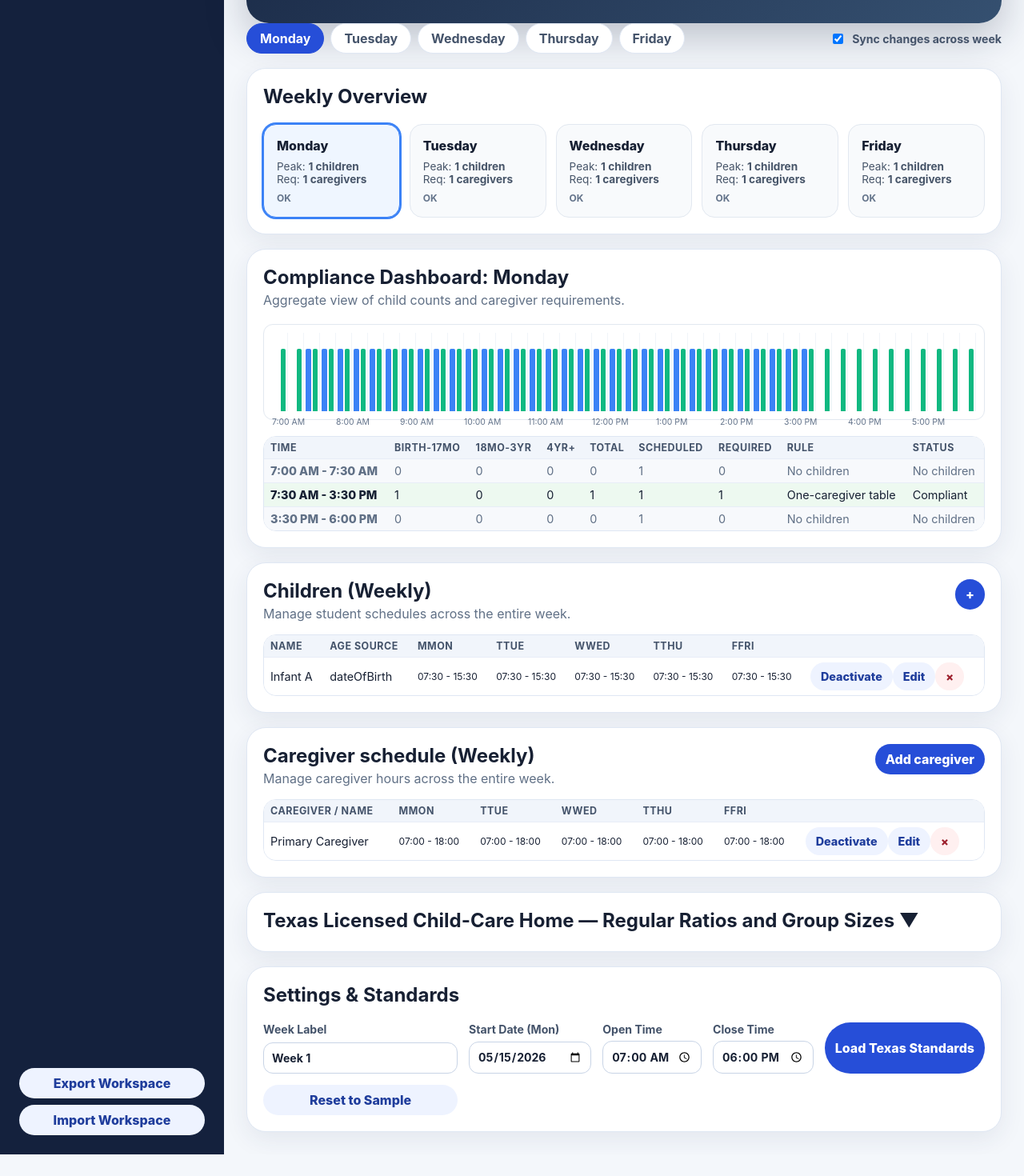
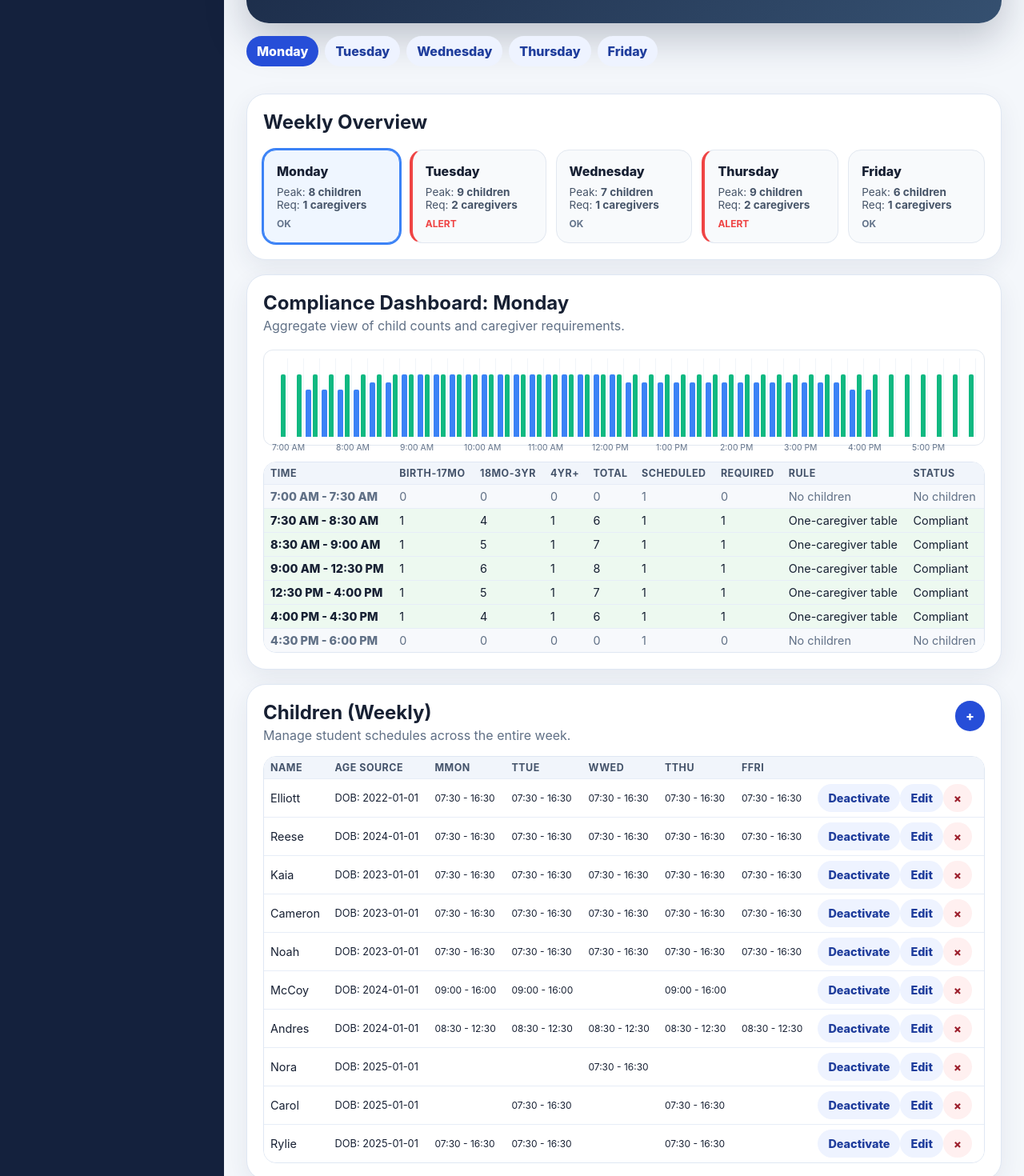
Before and after one commit to themrsteiner/ratio-calc-beta, a React (Vite) app in the folder ratio-compliance-app-v1/: page / in a window 1280 px wide. Shown: the part 423-1893 px from the top of the page at 80% size. Before the commit the page ends 1866 px from the top, so only its background shows below. Built offline with nearby package versions, Linux system fonts and the light colour scheme.

Commit message:
feat: complete multi-schedule and roster management with UI refinements

```diff
--- a/ratio-compliance-app-v1/src/app/RatioComplianceApp.tsx
+++ b/ratio-compliance-app-v1/src/app/RatioComplianceApp.tsx
@@ -34,8 +34,6 @@ export function RatioComplianceApp() {
     setActiveWeekId,
     activeDay,
     setActiveDay,
-    syncAcrossDays,
-    setSyncAcrossDays,
     addWeek,
     duplicateWeek,
     removeWeek,
@@ -184,8 +182,6 @@ export function RatioComplianceApp() {
         <DayNavigator
           activeDay={activeDay}
           onSelectDay={setActiveDay}
-          syncAcrossDays={syncAcrossDays}
-          onToggleSync={setSyncAcrossDays}
         />
 
         <main className="contentGrid">
--- a/ratio-compliance-app-v1/src/app/hooks/useWorkspace.ts
+++ b/ratio-compliance-app-v1/src/app/hooks/useWorkspace.ts
@@ -5,9 +5,11 @@ import {
   Weekday,
   WEEKDAYS,
   StudentWeeklySchedule,
-  StaffWeeklySchedule
+  StaffWeeklySchedule,
+  type StudentSchedule
 } from '../../core/week/types';
-import { createEmptyWeek, createInitialStudentDaySchedule, createInitialStaffDaySchedule } from '../../core/week/weekHelpers';
+import { createEmptyWeek, getInitialStudentSchedule, createInitialStaffDaySchedule } from '../../core/week/weekHelpers';
+
 import { createSampleWeek } from '../sampleSchedule';
 
 const STORAGE_KEY = 'happyBabyRatioSchedule.loadedWeeks.v1';
@@ -29,7 +31,6 @@ export function useWorkspace() {
 
   const [activeWeekId, setActiveWeekId] = useState<string>(workspace.weeks[0]?.id || '');
   const [activeDay, setActiveDay] = useState<Weekday>('monday');
-  const [syncAcrossDays, setSyncAcrossDays] = useState(true);
 
   useEffect(() => {
     localStorage.setItem(STORAGE_KEY, JSON.stringify(workspace));
@@ -60,7 +61,7 @@ export function useWorkspace() {
       ...week,
       id: crypto.randomUUID(),
       weekLabel: `${week.weekLabel} (Copy)`,
-      students: week.students.map(s => ({ ...s, days: { ...s.days } })),
+      students: week.students.map(s => ({ ...s, schedules: { ...s.schedules } })),
       staff: week.staff.map(s => ({ ...s, days: { ...s.days } }))
     };
     setWorkspace(current => ({
@@ -82,18 +83,15 @@ export function useWorkspace() {
   }, [activeWeekId, workspace.weeks]);
 
   const addStudent = useCallback(() => {
+    const defaultSchedule = getInitialStudentSchedule();
+    const defaultId = 'default';
     const newStudent: StudentWeeklySchedule = {
       id: crypto.randomUUID(),
       label: 'New child/group',
       count: 1,
       ageSource: { type: 'manualAgeBucket', ageBucket: 'fourYearsAndOlder' },
-      days: {
-        monday: createInitialStudentDaySchedule(),
-        tuesday: createInitialStudentDaySchedule(),
-        wednesday: createInitialStudentDaySchedule(),
-        thursday: createInitialStudentDaySchedule(),
-        friday: createInitialStudentDaySchedule(),
-      }
+      schedules: { [defaultId]: defaultSchedule },
+      activeScheduleId: defaultId
     };
     updateActiveWeek({
       students: [...activeWeek.students, newStudent]
@@ -101,18 +99,19 @@ export function useWorkspace() {
   }, [activeWeek, updateActiveWeek]);
 
   const addBatchStudents = useCallback((names: string[], config: { ageSource: any, arrivalTime: string, departureTime: string }) => {
+    const defaultId = 'default';
     const newStudents: StudentWeeklySchedule[] = names.map(name => ({
       id: crypto.randomUUID(),
       label: name.trim(),
       count: 1,
       ageSource: config.ageSource,
-      days: {
-        monday: [{ isActive: true, arrivalTime: config.arrivalTime, departureTime: config.departureTime }],
-        tuesday: [{ isActive: true, arrivalTime: config.arrivalTime, departureTime: config.departureTime }],
-        wednesday: [{ isActive: true, arrivalTime: config.arrivalTime, departureTime: config.departureTime }],
-        thursday: [{ isActive: true, arrivalTime: config.arrivalTime, departureTime: config.departureTime }],
-        friday: [{ isActive: true, arrivalTime: config.arrivalTime, departureTime: config.departureTime }],
-      }
+      schedules: {
+        [defaultId]: WEEKDAYS.reduce((acc, day) => {
+          acc[day] = [{ isActive: true, arrivalTime: config.arrivalTime, departureTime: config.departureTime }];
+          return acc;
+        }, {} as StudentSchedule)
+      },
+      activeScheduleId: defaultId
     }));
     updateActiveWeek({
       students: [...activeWeek.students, ...newStudents]
@@ -133,20 +132,16 @@ export function useWorkspace() {
       const week = { ...newWeeks[weekIdx] };
       week.students = week.students.map(s => {
         if (s.id !== studentId) return s;
-        const newDays = { ...s.days };
-        if (syncAcrossDays) {
-          WEEKDAYS.forEach(d => {
-            newDays[d] = { ...newDays[d], ...patch };
-          });
-        } else {
-          newDays[day] = { ...newDays[day], ...patch };
-        }
-        return { ...s, days: newDays };
+        const newSchedules = { ...s.schedules };
+        const activeSchedule = { ...newSchedules[s.activeScheduleId] };
+        activeSchedule[day] = activeSchedule[day].map(sched => ({ ...sched, ...patch }));
+        newSchedules[s.activeScheduleId] = activeSchedule;
+        return { ...s, schedules: newSchedules };
       });
       newWeeks[weekIdx] = week;
       return { ...current, weeks: newWeeks };
     });
-  }, [activeWeekId, syncAcrossDays]);
+  }, [activeWeekId]);
 
   const removeStudent = useCallback((studentId: string) => {
     updateActiveWeek({
@@ -186,19 +181,13 @@ export function useWorkspace() {
       week.staff = week.staff.map(s => {
         if (s.id !== staffId) return s;
         const newDays = { ...s.days };
-        if (syncAcrossDays) {
-          WEEKDAYS.forEach(d => {
-            newDays[d] = { ...newDays[d], ...patch };
-          });
-        } else {
-          newDays[day] = { ...newDays[day], ...patch };
-        }
+        newDays[day] = newDays[day].map(sched => ({ ...sched, ...patch }));
         return { ...s, days: newDays };
       });
       newWeeks[weekIdx] = week;
       return { ...current, weeks: newWeeks };
     });
-  }, [activeWeekId, syncAcrossDays]);
+  }, [activeWeekId]);
 
   const removeStaff = useCallback((staffId: string) => {
     updateActiveWeek({
@@ -214,8 +203,6 @@ export function useWorkspace() {
     setActiveWeekId,
     activeDay,
     setActiveDay,
-    syncAcrossDays,
-    setSyncAcrossDays,
     addWeek,
     duplicateWeek,
     removeWeek,
--- a/ratio-compliance-app-v1/src/app/sampleSchedule.ts
+++ b/ratio-compliance-app-v1/src/app/sampleSchedule.ts
@@ -1,29 +1,64 @@
 import { TEXAS_LICENSED_CHILD_CARE_HOME_STANDARDS } from '../core/standards/builtInTexasLicensedChildCareHome';
-import { RatioScheduleWeek } from '../core/week/types';
-import { createEmptyWeek, createInitialStudentDaySchedule, createInitialStaffDaySchedule } from '../core/week/weekHelpers';
+import { RatioScheduleWeek, StudentSchedule, Weekday, WEEKDAYS } from '../core/week/types';
+import { createEmptyWeek } from '../core/week/weekHelpers';
+
+const createSchedule = (days: Partial<Record<Weekday, { in: string, out: string }[]>>): StudentSchedule => {
+  return WEEKDAYS.reduce((acc, day) => {
+    const times = days[day] || [];
+    acc[day] = times.map(t => ({ isActive: true, arrivalTime: t.in, departureTime: t.out }));
+    return acc;
+  }, {} as StudentSchedule);
+};
 
 export function createSampleWeek(mondayDate: string, label: string): RatioScheduleWeek {
   const week = createEmptyWeek(mondayDate, label);
   week.standards = TEXAS_LICENSED_CHILD_CARE_HOME_STANDARDS;
 
-  const student1Id = crypto.randomUUID();
-  week.students.push({
-    id: student1Id,
-    label: 'Infant A',
-    count: 1,
-    ageSource: { type: 'dateOfBirth', dateOfBirth: '2025-08-15' },
-    days: {
-      monday: [{ isActive: true, arrivalTime: '07:30', departureTime: '15:30' }],
-      tuesday: [{ isActive: true, arrivalTime: '07:30', departureTime: '15:30' }],
-      wednesday: [{ isActive: true, arrivalTime: '07:30', departureTime: '15:30' }],
-      thursday: [{ isActive: true, arrivalTime: '07:30', departureTime: '15:30' }],
-      friday: [{ isActive: true, arrivalTime: '07:30', departureTime: '15:30' }],
-    }
+  const mf730430 = createSchedule({
+    monday: [{ in: '07:30', out: '16:30' }],
+    tuesday: [{ in: '07:30', out: '16:30' }],
+    wednesday: [{ in: '07:30', out: '16:30' }],
+    thursday: [{ in: '07:30', out: '16:30' }],
+    friday: [{ in: '07:30', out: '16:30' }],
   });
 
-  const staff1Id = crypto.randomUUID();
+  const students = [
+    { label: 'Elliott', dob: '2022-01-01', schedule: mf730430 },
+    { label: 'Reese', dob: '2024-01-01', schedule: mf730430 },
+    { label: 'Kaia', dob: '2023-01-01', schedule: mf730430 },
+    { label: 'Cameron', dob: '2023-01-01', schedule: mf730430 },
+    { label: 'Noah', dob: '2023-01-01', schedule: mf730430 },
+    { label: 'McCoy', dob: '2024-01-01', schedule: createSchedule({ monday: [{ in: '09:00', out: '16:00' }], tuesday: [{ in: '09:00', out: '16:00' }], thursday: [{ in: '09:00', out: '16:00' }] }) },
+    { label: 'Andres', dob: '2024-01-01', schedule: createSchedule({ monday: [{ in: '08:30', out: '12:30' }], tuesday: [{ in: '08:30', out: '12:30' }], wednesday: [{ in: '08:30', out: '12:30' }], thursday: [{ in: '08:30', out: '12:30' }], friday: [{ in: '08:30', out: '12:30' }] }) },
+    { label: 'Nora', dob: '2025-01-01', schedule: createSchedule({ wednesday: [{ in: '07:30', out: '16:30' }] }) },
+    { label: 'Carol', dob: '2025-01-01', schedule: createSchedule({ tuesday: [{ in: '07:30', out: '16:30' }], thursday: [{ in: '07:30', out: '16:30' }] }) }
+  ];
+
+  students.forEach(s => {
+    week.students.push({
+      id: crypto.randomUUID(),
+      label: s.label,
+      count: 1,
+      ageSource: { type: 'dateOfBirth', dateOfBirth: s.dob },
+      schedules: { default: s.schedule },
+      activeScheduleId: 'default'
+    });
+  });
+
+  week.students.push({
+    id: crypto.randomUUID(),
+    label: 'Rylie',
+    count: 1,
+    ageSource: { type: 'dateOfBirth', dateOfBirth: '2025-01-01' },
+    schedules: {
+      'Schedule A': createSchedule({ monday: [{ in: '07:30', out: '16:30' }], tuesday: [{ in: '07:30', out: '16:30' }], thursday: [{ in: '07:30', out: '16:30' }] }),
+      'Schedule B': createSchedule({ monday: [{ in: '07:30', out: '16:30' }], wednesday: [{ in: '07:30', out: '16:30' }], friday: [{ in: '07:30', out: '16:30' }] })
+    },
+    activeScheduleId: 'Schedule A'
+  });
+
   week.staff.push({
-    id: staff1Id,
+    id: crypto.randomUUID(),
     label: 'Primary Caregiver',
     days: {
       monday: [{ isActive: true, startTime: '07:00', endTime: '18:00', countsTowardRatio: true }],
--- a/ratio-compliance-app-v1/src/core/week/buildDailyScheduleFromWeek.ts
+++ b/ratio-compliance-app-v1/src/core/week/buildDailyScheduleFromWeek.ts
@@ -20,7 +20,10 @@ export function buildDailyScheduleFromWeek(
   // Filter and map students active on this day
   const dailyStudents: StudentEntry[] = [];
   week.students.filter(s => s.isActive !== false).forEach((s) => {
-    s.days[day].forEach((schedule) => {
+    const activeSchedule = s.schedules[s.activeScheduleId];
+    if (!activeSchedule) return;
+
+    activeSchedule[day].forEach((schedule: any) => {
       if (schedule.isActive) {
         dailyStudents.push({
           id: `${s.id}-${schedule.arrivalTime}`,
--- a/ratio-compliance-app-v1/src/core/week/types.ts
+++ b/ratio-compliance-app-v1/src/core/week/types.ts
@@ -16,12 +16,15 @@ export type StudentDaySchedule = DayTimeRange & {
   note?: string;
 };
 
+export type StudentSchedule = Record<Weekday, StudentDaySchedule[]>;
+
 export type StudentWeeklySchedule = {
   id: string;
   label: string;
   count: number;
   ageSource: AgeSource;
-  days: Record<Weekday, StudentDaySchedule[]>;
+  schedules: Record<string, StudentSchedule>;
+  activeScheduleId: string;
   notes?: string;
   isActive?: boolean;
 };
--- a/ratio-compliance-app-v1/src/core/week/weekHelpers.ts
+++ b/ratio-compliance-app-v1/src/core/week/weekHelpers.ts
@@ -1,4 +1,13 @@
-import { Weekday, RatioScheduleWeek, WEEKDAYS, StudentWeeklySchedule, StudentDaySchedule, StaffWeeklySchedule, StaffDaySchedule } from './types';
+import {
+  type StudentSchedule,
+  type Weekday,
+  type RatioScheduleWeek,
+  WEEKDAYS,
+  type StudentWeeklySchedule,
+  type StudentDaySchedule,
+  type StaffWeeklySchedule,
+  type StaffDaySchedule
+} from './types';
 
 export function getDayDate(mondayDate: string, day: Weekday): string {
   const dayIndex = WEEKDAYS.indexOf(day);
@@ -21,12 +30,15 @@ export function createEmptyWeek(mondayDate: string, label: string): RatioSchedul
   };
 }
 
-export function createInitialStudentDaySchedule(): StudentDaySchedule[] {
-  return [{
-    isActive: true,
-    arrivalTime: '08:00',
-    departureTime: '16:00',
-  }];
+export function getInitialStudentSchedule(): StudentSchedule {
+  return WEEKDAYS.reduce((acc, day) => {
+    acc[day] = [{
+      isActive: true,
+      arrivalTime: '08:00',
+      departureTime: '16:00',
+    }];
+    return acc;
+  }, {} as StudentSchedule);
 }
 
 export function createInitialStaffDaySchedule(): StaffDaySchedule[] {
--- a/ratio-compliance-app-v1/src/ui/editor/WeeklyStaffEditor.tsx
+++ b/ratio-compliance-app-v1/src/ui/editor/WeeklyStaffEditor.tsx
@@ -30,9 +30,7 @@ export const WeeklyStaffEditor: React.FC<WeeklyStaffEditorProps> = ({
           <h2>Caregiver schedule (Weekly)</h2>
           <p>Manage caregiver hours across the entire week.</p>
         </div>
-        <button type="button" className="primaryButton" onClick={onAddStaff}>
-          Add caregiver
-        </button>
+        <button type="button" className="primaryButton" onClick={onAddStaff}>+</button>
       </div>
 
       <div className="tableWrap">
@@ -100,19 +98,11 @@ export const WeeklyStaffEditor: React.FC<WeeklyStaffEditorProps> = ({
                         onUpdateStaffDay(editingStaff.id, day, newDays);
                       }}>&times;</button>
                     </div>
-                    <label className="compactLabel"><input type="checkbox" checked={sched.countsTowardRatio} onChange={e => {
-                      const newDays = [...editingStaff.days[day]];
-                      newDays[idx] = { ...newDays[idx], countsTowardRatio: e.target.checked };
-                      onUpdateStaffDay(editingStaff.id, day, newDays);
-                    }} /> Ratio?</label>
                   </div>
                 ))}
-                <button className="secondaryButton" onClick={() => {
-                  const newDays = [...editingStaff.days[day], { isActive: true, startTime: '07:00', endTime: '18:00', countsTowardRatio: true }];
-                  onUpdateStaffDay(editingStaff.id, day, newDays);
-                }}>+ Time</button>
               </div>
             ))}
+            <button className="primaryButton" onClick={() => setEditingId(null)}>Done</button>
           </div>
         )}
       </Modal>
--- a/ratio-compliance-app-v1/src/ui/editor/WeeklyStudentEditor.tsx
+++ b/ratio-compliance-app-v1/src/ui/editor/WeeklyStudentEditor.tsx
@@ -1,6 +1,7 @@
 import React, { useState } from 'react';
 import { StudentWeeklySchedule, Weekday, WEEKDAYS } from '../../core/week/types';
 import { AGE_BUCKET_LABELS, AgeBucket } from '../../core/standards/types';
+import { getInitialStudentSchedule } from '../../core/week/weekHelpers';
 import { Modal } from '../components/Modal';
 
 interface WeeklyStudentEditorProps {
@@ -61,6 +62,12 @@ export const WeeklyStudentEditor: React.FC<WeeklyStudentEditorProps> = ({
     setIsAdding(false);
   };
 
+  const handleAddSchedule = () => {
+    const newId = `Schedule ${Object.keys(editingStudent!.schedules).length + 1}`;
+    const newSchedules = { ...editingStudent!.schedules, [newId]: getInitialStudentSchedule() };
+    onUpdateStudent(editingStudent!.id, { schedules: newSchedules });
+  };
+
   return (
     <section className="panel wide">
       <div className="panelHeader">
@@ -89,10 +96,16 @@ export const WeeklyStudentEditor: React.FC<WeeklyStudentEditorProps> = ({
             {[...students.filter(s => s.isActive !== false), ...students.filter(s => s.isActive === false)].map((student) => (
               <tr key={student.id} style={{ opacity: student.isActive === false ? 0.5 : 1 }}>
                 <td>{student.label}</td>
-                <td>{student.ageSource.type}</td>
+                <td style={{ fontSize: '0.8rem' }}>
+                  {student.ageSource.type === 'dateOfBirth'
+                    ? `DOB: ${student.ageSource.dateOfBirth}`
+                    : student.ageSource.type === 'manualAgeBucket'
+                      ? AGE_BUCKET_LABELS[student.ageSource.ageBucket as AgeBucket]
+                      : student.ageSource.type}
+                </td>
                 {WEEKDAYS.map(day => (
                   <td key={day} style={{ fontSize: '0.75rem' }}>
-                    {student.days[day].map((sched, idx) => (
+                    {student.schedules[student.activeScheduleId][day].map((sched, idx) => (
                       <div key={idx}>{sched.arrivalTime} - {sched.departureTime}</div>
                     ))}
                   </td>
@@ -162,34 +175,58 @@ export const WeeklyStudentEditor: React.FC<WeeklyStudentEditorProps> = ({
         {editingStudent && (
           <div className="formGrid">
             <label>Name: <input value={editingStudent.label} onChange={e => onUpdateStudent(editingStudent.id, { label: e.target.value })} /></label>
+            <div style={{ margin: '16px 0', border: '1px solid #e2e8f0', borderRadius: '8px', padding: '12px' }}>
+              <h4>Schedules</h4>
+              {Object.keys(editingStudent.schedules).map((id) => (
+                <div key={id} style={{ display: 'flex', alignItems: 'center', gap: '8px', marginBottom: '8px' }}>
+                  <input
+                    type="radio"
+                    checked={editingStudent.activeScheduleId === id}
+                    onChange={() => onUpdateStudent(editingStudent.id, { activeScheduleId: id })}
+                  />
+                  <span style={{ flex: 1 }}>{id}</span>
+                </div>
+              ))}
+              <button className="secondaryButton" onClick={handleAddSchedule}>+ Add Schedule</button>
+            </div>
             <hr />
             {WEEKDAYS.map(day => (
               <div key={day}>
                 <h4>{day.toUpperCase()}</h4>
-                {editingStudent.days[day].map((sched, idx) => (
+                {editingStudent.schedules[editingStudent.activeScheduleId][day].map((sched, idx) => (
                   <div key={idx} style={{ display: 'flex', gap: '4px', marginBottom: '4px' }}>
+                    <button
+                      className={sched.isActive ? "primaryButton" : "secondaryButton"}
+                      style={{ fontSize: '0.7rem', padding: '2px 8px' }}
+                      onClick={() => {
+                        const newSchedules = { ...editingStudent.schedules };
+                        const newDays = [...newSchedules[editingStudent.activeScheduleId][day]];
+                        newDays[idx] = { ...newDays[idx], isActive: !sched.isActive };
+                        newSchedules[editingStudent.activeScheduleId] = { ...newSchedules[editingStudent.activeScheduleId], [day]: newDays };
+                        onUpdateStudent(editingStudent.id, { schedules: newSchedules });
+                      }}
+                    >
+                      {sched.isActive ? 'Active' : 'Inactive'}
+                    </button>
                     <input type="time" value={sched.arrivalTime} onChange={e => {
-                      const newDays = [...editingStudent.days[day]];
+                      const newSchedules = { ...editingStudent.schedules };
+                      const newDays = [...newSchedules[editingStudent.activeScheduleId][day]];
                       newDays[idx] = { ...newDays[idx], arrivalTime: e.target.value };
-                      onUpdateStudentDay(editingStudent.id, day, newDays);
+                      newSchedules[editingStudent.activeScheduleId] = { ...newSchedules[editingStudent.activeScheduleId], [day]: newDays };
+                      onUpdateStudent(editingStudent.id, { schedules: newSchedules });
                     }} />
                     <input type="time" value={sched.departureTime} onChange={e => {
-                      const newDays = [...editingStudent.days[day]];
+                      const newSchedules = { ...editingStudent.schedules };
+                      const newDays = [...newSchedules[editingStudent.activeScheduleId][day]];
                       newDays[idx] = { ...newDays[idx], departureTime: e.target.value };
-                      onUpdateStudentDay(editingStudent.id, day, newDays);
+                      newSchedules[editingStudent.activeScheduleId] = { ...newSchedules[editingStudent.activeScheduleId], [day]: newDays };
+                      onUpdateStudent(editingStudent.id, { schedules: newSchedules });
                     }} />
-                    <button onClick={() => {
-                      const newDays = editingStudent.days[day].filter((_, i) => i !== idx);
-                      onUpdateStudentDay(editingStudent.id, day, newDays);
-                    }}>&times;</button>
                   </div>
                 ))}
-                <button className="secondaryButton" onClick={() => {
-                  const newDays = [...editingStudent.days[day], { isActive: true, arrivalTime: '08:00', departureTime: '16:00' }];
-                  onUpdateStudentDay(editingStudent.id, day, newDays);
-                }}>+ Time</button>
               </div>
             ))}
+            <button className="primaryButton" onClick={() => setEditingId(null)}>Done</button>
           </div>
         )}
       </Modal>
--- a/ratio-compliance-app-v1/src/ui/nav/DayNavigator.tsx
+++ b/ratio-compliance-app-v1/src/ui/nav/DayNavigator.tsx
@@ -4,37 +4,20 @@ import { Weekday, WEEKDAYS } from '../../core/week/types';
 interface DayNavigatorProps {
   activeDay: Weekday;
   onSelectDay: (day: Weekday) => void;
-  syncAcrossDays: boolean;
-  onToggleSync: (sync: boolean) => void;
 }
 
-export const DayNavigator: React.FC<DayNavigatorProps> = ({
-  activeDay,
-  onSelectDay,
-  syncAcrossDays,
-  onToggleSync,
-}) => {
+export const DayNavigator: React.FC<DayNavigatorProps> = ({ activeDay, onSelectDay }) => {
   return (
-    <nav className="dayNav">
+    <div className="dayNavigator" style={{ display: 'flex', gap: '8px', padding: '16px 0' }}>
       {WEEKDAYS.map((day) => (
         <button
           key={day}
-          className={activeDay === day ? 'active' : ''}
+          className={activeDay === day ? 'primaryButton' : 'secondaryButton'}
           onClick={() => onSelectDay(day)}
         >
           {day.charAt(0).toUpperCase() + day.slice(1)}
         </button>
       ))}
-      <div className="syncToggle">
-        <label>
-          <input
-            type="checkbox"
-            checked={syncAcrossDays}
-            onChange={e => onToggleSync(e.target.checked)}
-          />
-          Sync changes across week
-        </label>
-      </div>
-    </nav>
+    </div>
   );
 };
```
Also changed, not shown: ratio-compliance-app-v1/src/ui/components/Modal.tsx (+15 -8 lines), 4 other files (tests, documents, lock files or other folders).
